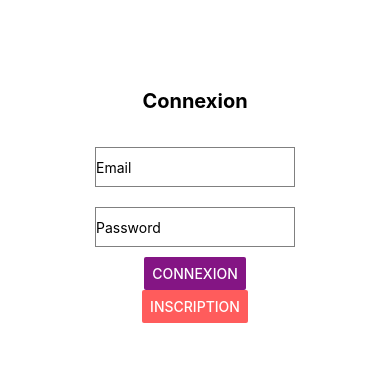
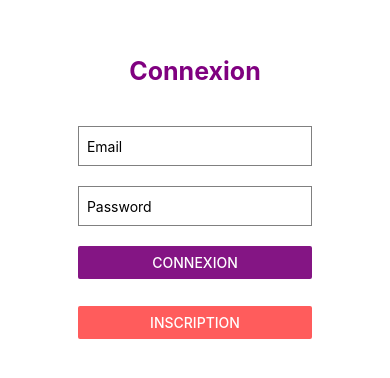
Before and after one commit to HelixFix/firstExpoProject, a React Native app: screen / in a window 390 px wide. Shown: the part 216-594 px from the top of the page. Built offline with nearby package versions, Linux system fonts and the light colour scheme.

Commit message:
connexion page finished

```diff
--- a/Components/Button.js
+++ b/Components/Button.js
@@ -11,7 +11,7 @@ export default class ButtonInscr extends Component {
     const { title } = this.props;
     const { color } = this.props;
     return (
-      <View>
+      <View style={{ height: 50, marginTop: 10, width: "60%" }}>
         <Button style={styles.Button}
           //onPress={() => navigation.navigate('WallScreen')}
           title={ title }
@@ -26,6 +26,7 @@ export default class ButtonInscr extends Component {
 
 const styles = StyleSheet.create({
   Button: {
-   margin: 10,
+
+
   },
 });
--- a/Components/EmailInput.js
+++ b/Components/EmailInput.js
@@ -16,11 +16,11 @@ export default class EmailInput extends Component {
         returnKeyType="next"
         value={this.state.email}
         onChangeText={text => this.setState({ email: text})}
-        style={{ height: 40, borderColor: "gray", borderWidth: 1, margin:10, width: 200}}
+        style={{ height: 40, borderColor: "gray", borderWidth: 1, margin:10, width: "60%"}}
         autoCompleteType="email"
         textContentType="emailAddress"
         keyboardType="email-address"
-        placeholder="Email"
+        placeholder="  Email"
         autoCompleteType="email"
       />
     );
--- a/Components/PasswordInput.js
+++ b/Components/PasswordInput.js
@@ -16,11 +16,11 @@ export default class PasswordInput extends Component {
         returnKeyType="done"
         value={this.state.email}
         onChangeText={text => this.setState({ email: text})}
-        style={{ height: 40, borderColor: "gray", borderWidth: 1, margin:10, width: 200}}
+        style={{ height: 40, borderColor: "gray", borderWidth: 1, margin:10, width: "60%"}}
         autoCompleteType="password"
         textContentType="password"
         keyboardType="default"
-        placeholder="Password"
+        placeholder="  Password"
         secureTextEntry={true}
       />
     );
--- a/Components/Title.js
+++ b/Components/Title.js
@@ -25,6 +25,8 @@ const styles = StyleSheet.create({
   titleText: {
     fontSize: 20,
     fontWeight: "bold",
-
+    color: "#800080",
+    fontWeight: 'bold',
+    fontSize: 25,
   },
 });
--- a/Screen/Connexion.js
+++ b/Screen/Connexion.js
@@ -9,7 +9,7 @@ export default function App() {
 
   return (
     <View style={styles.container}>
-      <Title title="Connexion" style={styles.titleText}/>
+      <Title title="Connexion" />
 
      <EmailInput/>
 
@@ -29,8 +29,5 @@ const styles = StyleSheet.create({
     alignItems: "center",
     justifyContent: "center",
   },
-  titleText: {
-    color: "#800080",
 
-  },
 });
```
